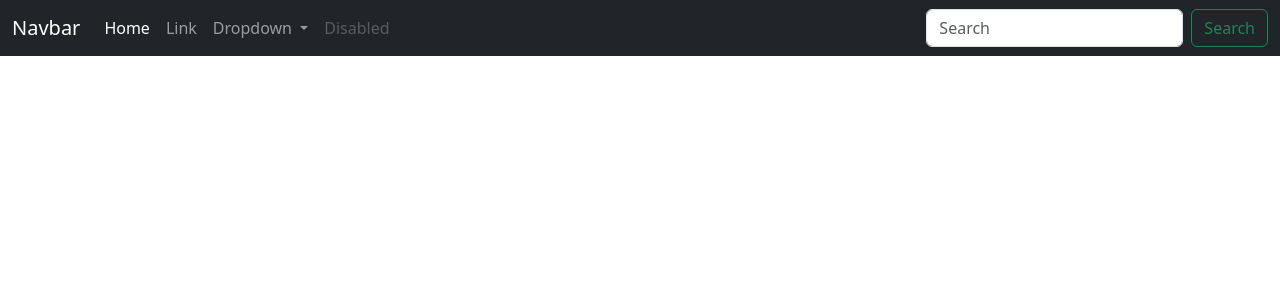
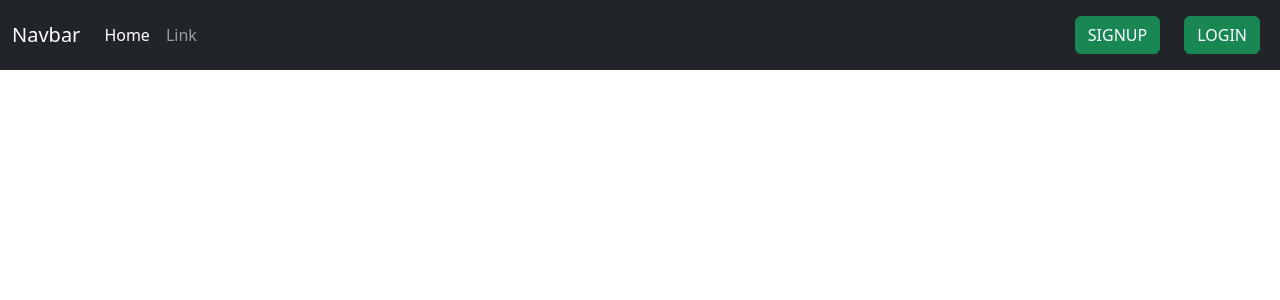
Before and after one commit to cafalchio/recipes-book, a Django app: template templates/base.html in a window 1280 px wide. Shown: the top 300 px of the page. Run offline with Django 3.2, Linux system fonts and the light colour scheme; the template is opened without the code that fills it, so the values that code supplies are empty; some libraries are stand-ins or nearby versions.

Commit message:
added login/logout signin to navbar

```diff
--- a/templates/base.html
+++ b/templates/base.html
@@ -8,11 +8,11 @@
     {% bootstrap_css %}
     {% bootstrap_javascript %}
     {% bootstrap_messages %}
+    {% load static %}
     <title>Recipe's Book</title>
 </head>
 <body>
     {% include 'navbar.html' %}
-
     {% block content %}
     {% endblock content %}
 </body>
--- a/templates/navbar.html
+++ b/templates/navbar.html
@@ -1,7 +1,15 @@
 <nav class="navbar navbar-expand-lg navbar-dark bg-dark">
-<div class="container-fluid">
+  <div class="container-fluid">
     <a class="navbar-brand" href="#">Navbar</a>
-    <button class="navbar-toggler" type="button" data-bs-toggle="collapse" data-bs-target="#navbarSupportedContent" aria-controls="navbarSupportedContent" aria-expanded="false" aria-label="Toggle navigation">
+    <button
+      class="navbar-toggler"
+      type="button"
+      data-bs-toggle="collapse"
+      data-bs-target="#navbarSupportedContent"
+      aria-controls="navbarSupportedContent"
+      aria-expanded="false"
+      aria-label="Toggle navigation"
+    >
       <span class="navbar-toggler-icon"></span>
     </button>
     <div class="collapse navbar-collapse" id="navbarSupportedContent">
@@ -12,25 +20,20 @@
         <li class="nav-item">
           <a class="nav-link" href="#">Link</a>
         </li>
-        <li class="nav-item dropdown">
-          <a class="nav-link dropdown-toggle" href="#" id="navbarDropdown" role="button" data-bs-toggle="dropdown" aria-expanded="false">
-            Dropdown
-          </a>
-          <ul class="dropdown-menu" aria-labelledby="navbarDropdown">
-            <li><a class="dropdown-item" href="#">Action</a></li>
-            <li><a class="dropdown-item" href="#">Another action</a></li>
-            <li><hr class="dropdown-divider"></li>
-            <li><a class="dropdown-item" href="#">Something else here</a></li>
-          </ul>
-        </li>
-        <li class="nav-item">
-          <a class="nav-link disabled" href="#" tabindex="-1" aria-disabled="true">Disabled</a>
-        </li>
       </ul>
-      <form class="d-flex">
-        <input class="form-control me-2" type="search" placeholder="Search" aria-label="Search">
-        <button class="btn btn-outline-success" type="submit">Search</button>
-      </form>
+      {% if user.is_authenticated %}
+      <span class="navbar-text d-flex me-4">
+        <button class="btn btn-success">LOGOUT</button>
+      </span>
+      {% else %}
+      <span class="navbar-text d-flex me-4">
+        <button class="btn btn-success">SIGNUP</button>
+      </span>
+      <span class="navbar-text d-flex me-2">
+        <button class="btn btn-success">LOGIN</button>
+      </span>
+      {% endif %}
+
     </div>
   </div>
 </nav>
--- a/templates/web_site/base.html
+++ b/templates/web_page/base.html
@@ -1,3 +1,4 @@
+{% load static %}
 <!DOCTYPE html>
 <html lang="en">
 <head>
@@ -8,8 +9,11 @@
     {% bootstrap_css %}
     {% bootstrap_javascript %}
     {% bootstrap_messages %}
+    <link rel="stylesheet" type="text/css" href="{% static 'css/style.css' %}" />
     <title>Recipe's book</title>
+
 </head>
+{% include 'navbar.html' %}
 <body>
     <div><h1>Test</h1></div>
     {% block content %}
--- a/templates/web_site/home.html
+++ b/templates/web_page/home.html
@@ -1,4 +1,4 @@
-{% extends 'web_site/base.html' %}
+{% extends 'web_page/base.html' %}
 
 {% block title %}{{ title }}{% endblock %}
 
--- a/templates/web_site/login.html
+++ b/templates/web_page/login.html
@@ -1,4 +1,4 @@
-{% extends 'web_site/base.html' %}
+{% extends 'web_page/base.html' %}
 
 {% block content %}
 <div class=" d-flex justify-content-center align-items-center" style="height: 85vh;">
```
Also changed, not shown: templates/web_page/test.html (renamed from templates/web_site/test.html).
